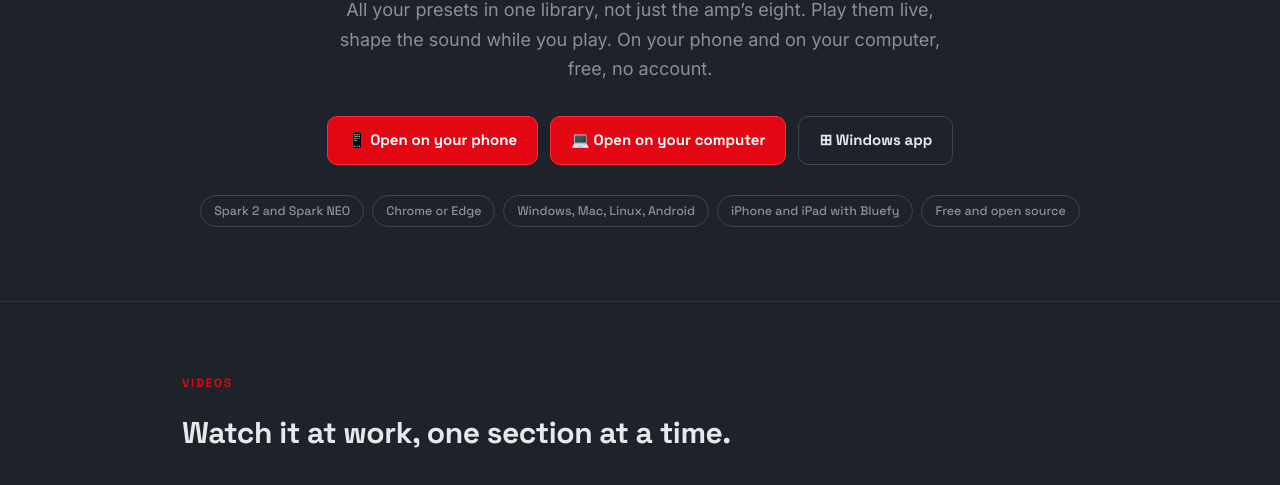
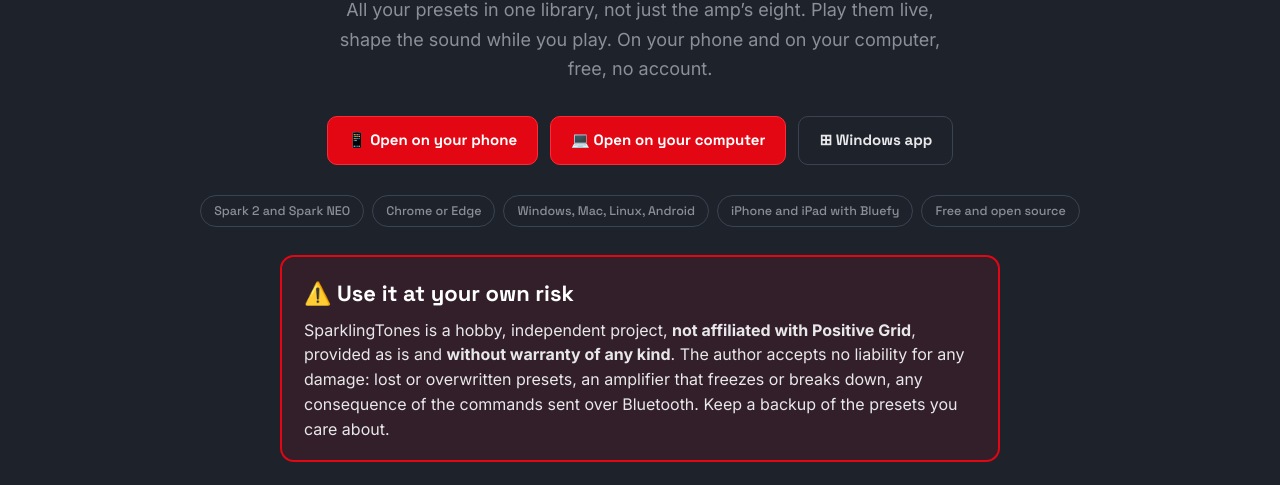
Before and after one commit to mazzrelaz/sparklingtones-sito, a plain HTML site: page en/index.html in a window 1280 px wide. Shown: the part 300-785 px from the top of the page. Drawn offline with Linux system fonts and the light colour scheme.

Commit message:
Home: lo scarico di responsabilita in grande, IT+EN
Co-Authored-By: Claude Opus 5.5 <noreply@anthropic.com>

```diff
--- a/en/index.html
+++ b/en/index.html
@@ -217,6 +217,12 @@
 
   /* ---- chiusura ------------------------------------------------------ */
   .chiusura { text-align:center; }
+  /* Lo scarico di responsabilità, in grande sotto i pulsanti (regola dell'utente, 15 novembre 2026). */
+  .rischio-grande { margin:28px auto 0; max-width:720px; text-align:left; padding:18px 22px;
+                    border:2px solid var(--accent); border-radius:14px; background:rgba(227,6,19,.10); }
+  .rischio-grande strong.testa { display:block; font-family:var(--strumento); font-size:22px; color:#fff; margin-bottom:6px; }
+  .rischio-grande p { margin:0; font-size:16px; line-height:1.55; color:var(--text, #eee); }
+  footer .rischio { color:#ddd; }
   footer { padding:44px 0 60px; color:var(--faint); font-size:14px; }
   footer p { max-width:64ch; margin:0 auto 12px; text-align:center; }
   footer a { color:var(--dim); }
@@ -284,6 +290,13 @@
       <span class="req">Windows, Mac, Linux, Android</span>
       <span class="req">iPhone and iPad with Bluefy</span>
       <span class="req">Free and open source</span>
+    </div>
+    <div class="rischio-grande" role="note">
+      <strong class="testa">⚠️ Use it at your own risk</strong>
+      <p>SparklingTones is a hobby, independent project, <strong>not affiliated with Positive Grid</strong>,
+        provided as is and <strong>without warranty of any kind</strong>. The author accepts no liability for any damage:
+        lost or overwritten presets, an amplifier that freezes or breaks down, any consequence of the commands sent over
+        Bluetooth. Keep a backup of the presets you care about.</p>
     </div>
   </div>
 </div>
@@ -699,6 +712,7 @@
       Bluetooth reference is <a href="https://github.com/paulhamsh/Spark">paulhamsh/Spark</a>.
     </p>
     <p>
+      <strong class="rischio">Software provided as is, without warranty: you use it at your own risk.</strong>
       <strong>No affiliation with Positive Grid Inc.</strong> It&rsquo;s not an official
       product, it&rsquo;s not approved or supported, and it uses none of their code.
       &laquo;Spark&raquo; and &laquo;Positive Grid&raquo; are mentioned only to say what it
```
Also changed, not shown: index.html (+14 -0 lines).
